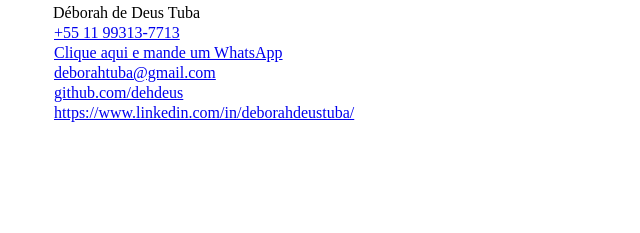
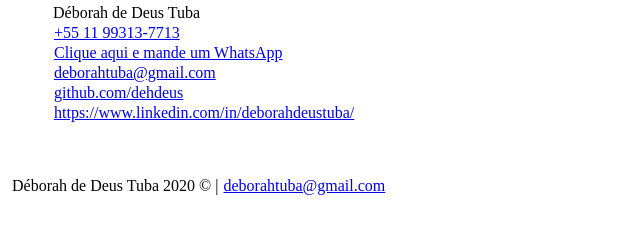
Before and after one commit to dehdeus/html-css, a plain HTML site: page index.html in a window 1280 px wide. Shown: the part 91-324 px from the top of the page, without its empty margins (0-640 px from the left). Drawn offline with Linux system fonts and the light colour scheme.

Commit message:
Feature: footer included

```diff
--- a/index.html
+++ b/index.html
@@ -37,6 +37,8 @@
     </ul>
   </header>
   <hr>
-
+  <footer>
+    <p>Déborah de Deus Tuba 2020 &copy; | <a href="mailto:deborahtuba@gmail.com?Subject=Vaga%20de%20Programador%20Jr%20&%20Body=Olá,%20gostei%20do%20seu%20perfil!">deborahtuba@gmail.com</a></p>
+  </footer>
 </body>
 </html>
```
